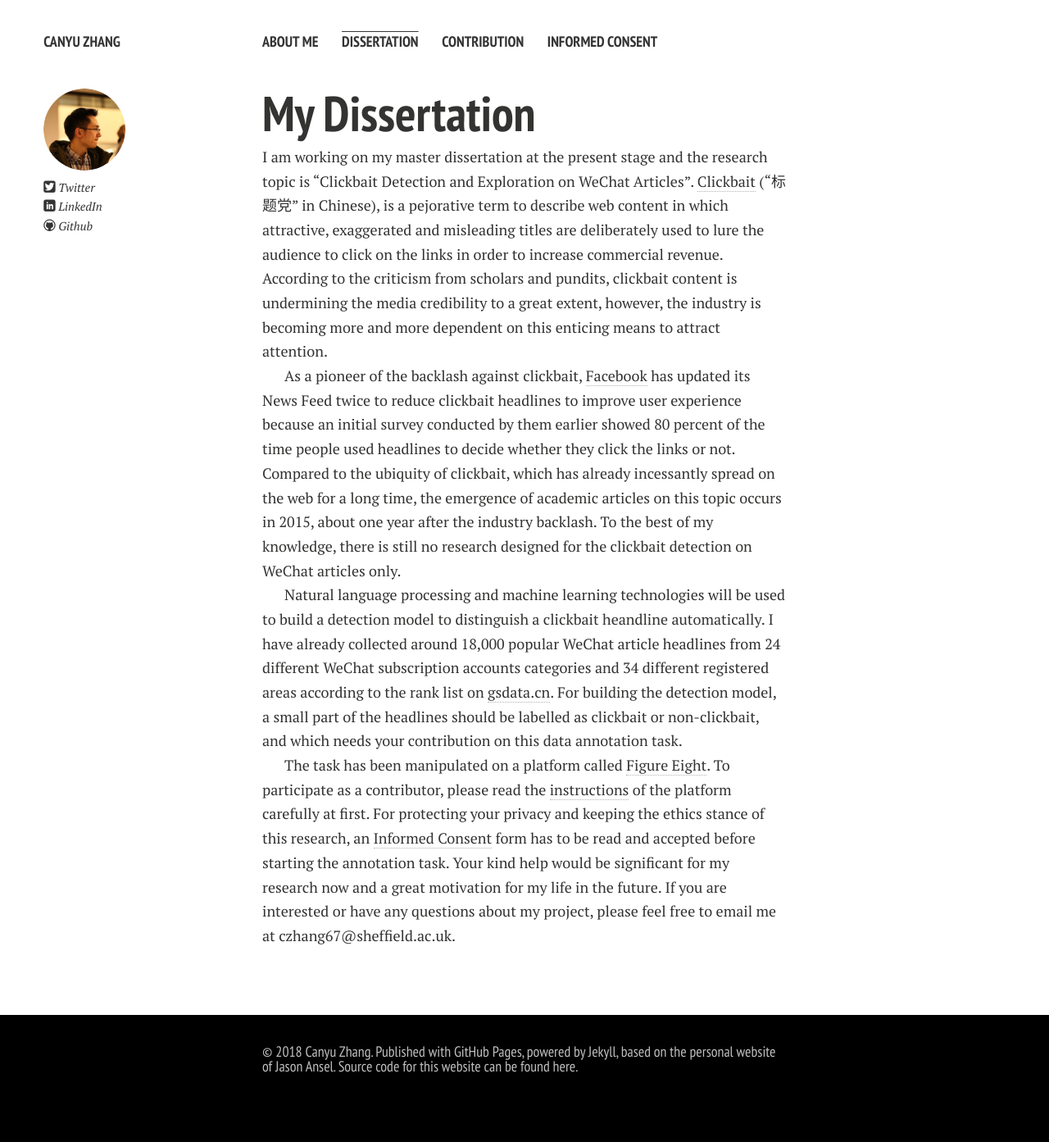
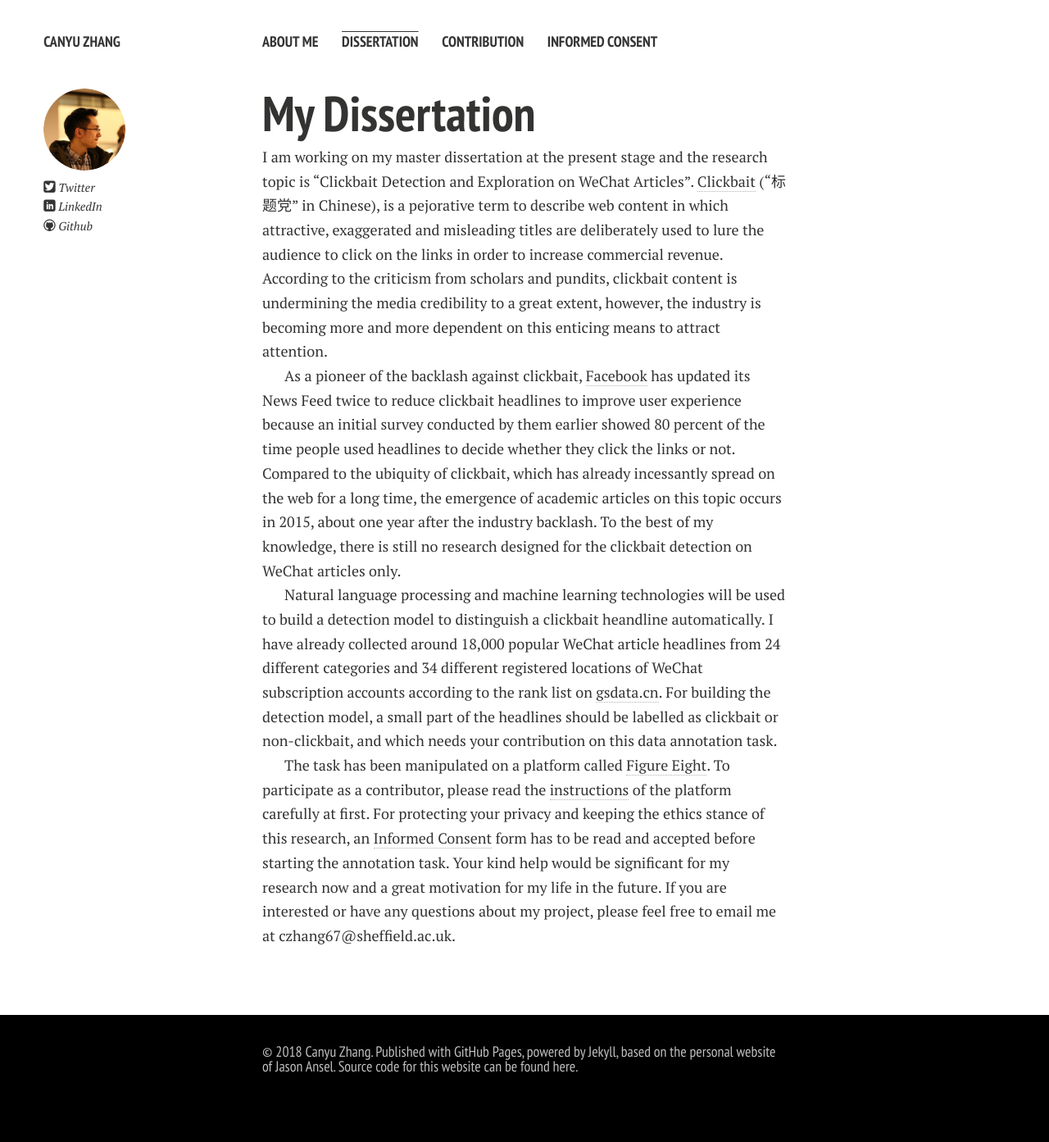
Before and after one commit to aaronzhangcanyu/aaronzhangcanyu.github.io, a Jekyll site: the page built from dissertation.md, in a window 1280 px wide. Shown: the whole page at 82% size. Built offline with Jekyll 4.4.1, drawn with Linux system fonts in a browser that asks for light colours; nearby versions of some CDN libraries; Markdown is read by kramdown in place of the engine named in the settings.

Commit message:
Update dissertation.md

```diff
--- a/dissertation.md
+++ b/dissertation.md
@@ -11,7 +11,7 @@ great extent, however, the industry is becoming more and more dependent on this
 
 As a pioneer of the backlash against clickbait, [Facebook] has updated its News Feed twice to reduce clickbait headlines to improve user experience because an initial survey conducted by them earlier showed 80 percent of the time people used headlines to decide whether they click the links or not. Compared to the ubiquity of clickbait, which has already incessantly spread on the web for a long time, the emergence of academic articles on this topic occurs in 2015, about one year after the industry backlash. To the best of my knowledge, there is still no research designed for the clickbait detection on WeChat articles only.
 
-Natural language processing and machine learning technologies will be used to build a detection model to distinguish a clickbait heandline automatically. I have already collected around 18,000 popular WeChat article headlines from 24 different WeChat subscription accounts categories and 34 different registered areas according to the rank list on [gsdata.cn]. For building the detection model, a small part of the headlines should be labelled as clickbait or non-clickbait, and which needs your contribution on this data annotation task.
+Natural language processing and machine learning technologies will be used to build a detection model to distinguish a clickbait heandline automatically. I have already collected around 18,000 popular WeChat article headlines from 24 different categories and 34 different registered locations of WeChat subscription accounts according to the rank list on [gsdata.cn]. For building the detection model, a small part of the headlines should be labelled as clickbait or non-clickbait, and which needs your contribution on this data annotation task.
 
 The task has been manipulated on a platform called [Figure Eight]. To participate as a contributor, please read the [instructions] of the platform carefully at first. For protecting your privacy and keeping the ethics stance of this research, an [Informed Consent] form has to be read and accepted before starting the annotation task. Your kind help would be significant for my research now and a great motivation for my life in the future. If you are interested or have any questions about my project, please feel free to email me at czhang67@sheffield.ac.uk.
 
```
